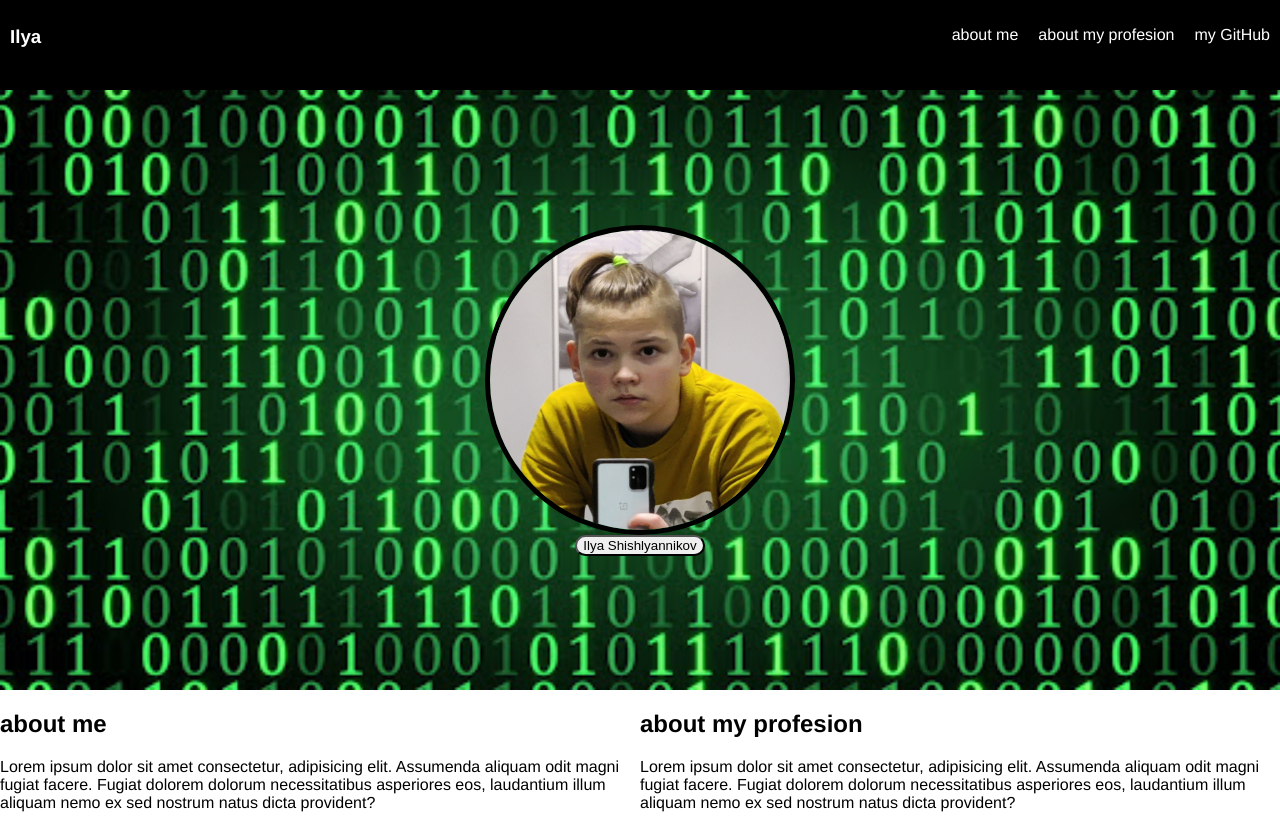
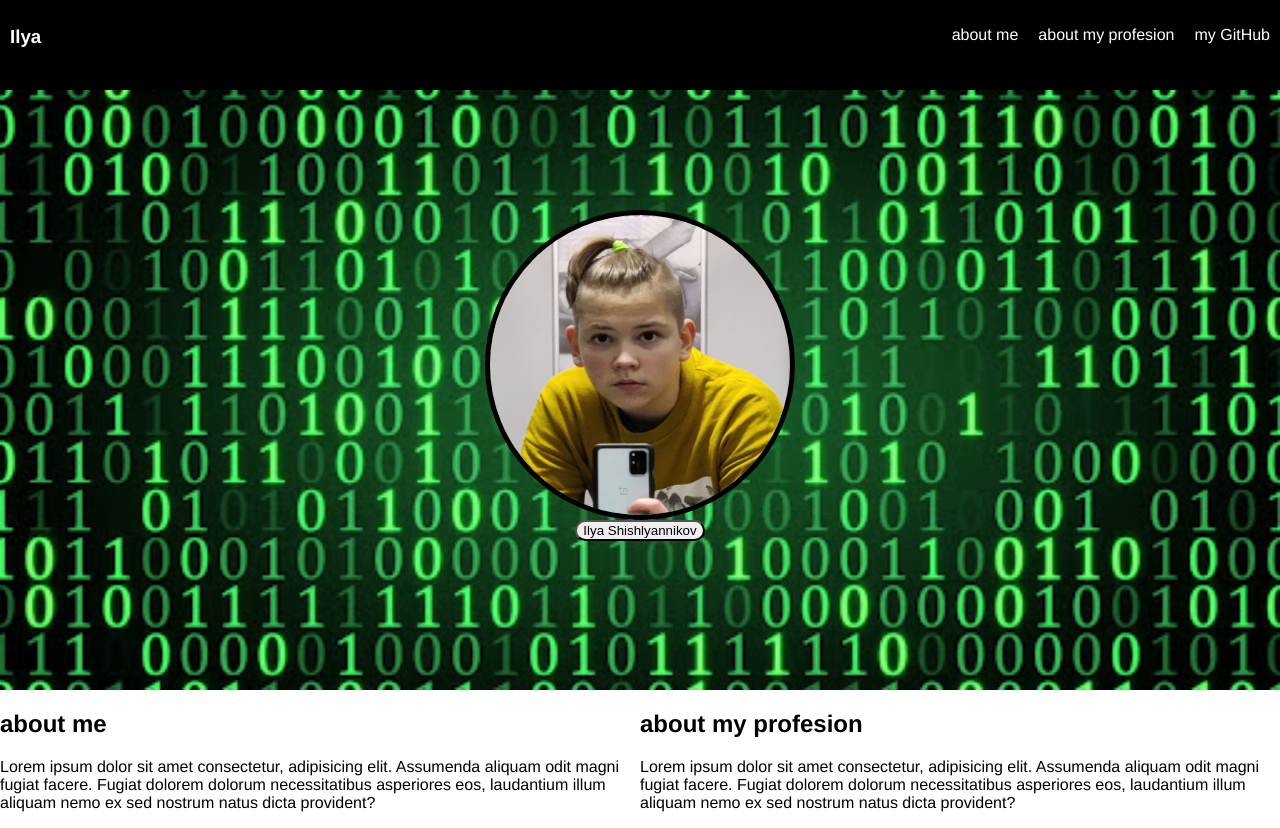
Before and after one commit to ilya167-cloude/unit5, a plain HTML site: page index.html in a window 1280 px wide. Drawn offline with Linux system fonts and the light colour scheme.

Commit message:
first commit

```diff
--- a/style.css
+++ b/style.css
@@ -31,7 +31,11 @@ footer{
     color: white;
 }
 .div_logo{
-
+    height: 60%;
+    transition: 0.5s;
+}
+.div_logo:hover{
+    height: 55%;
 }
 .h3_logo{
     display: inline;
```
